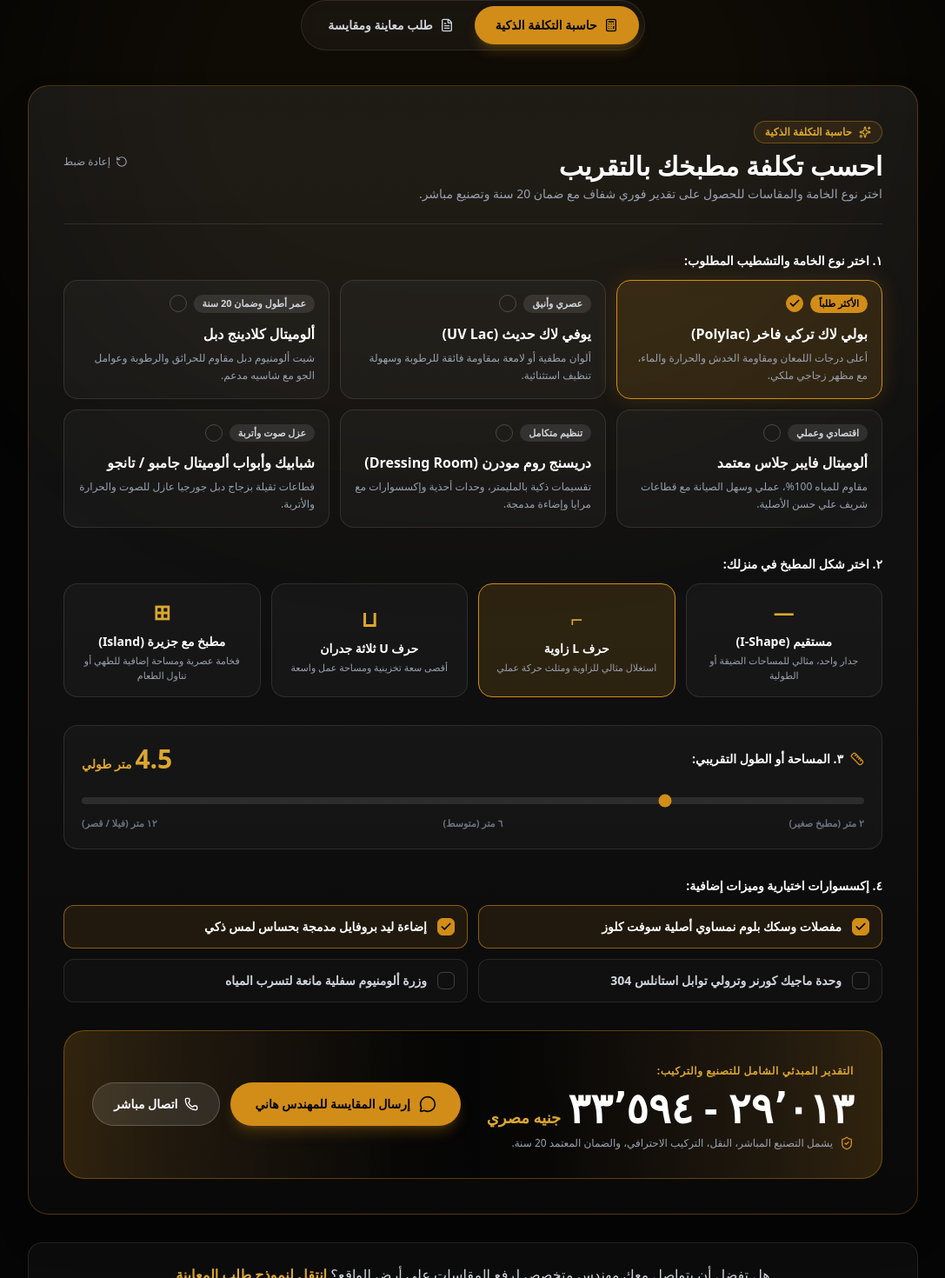
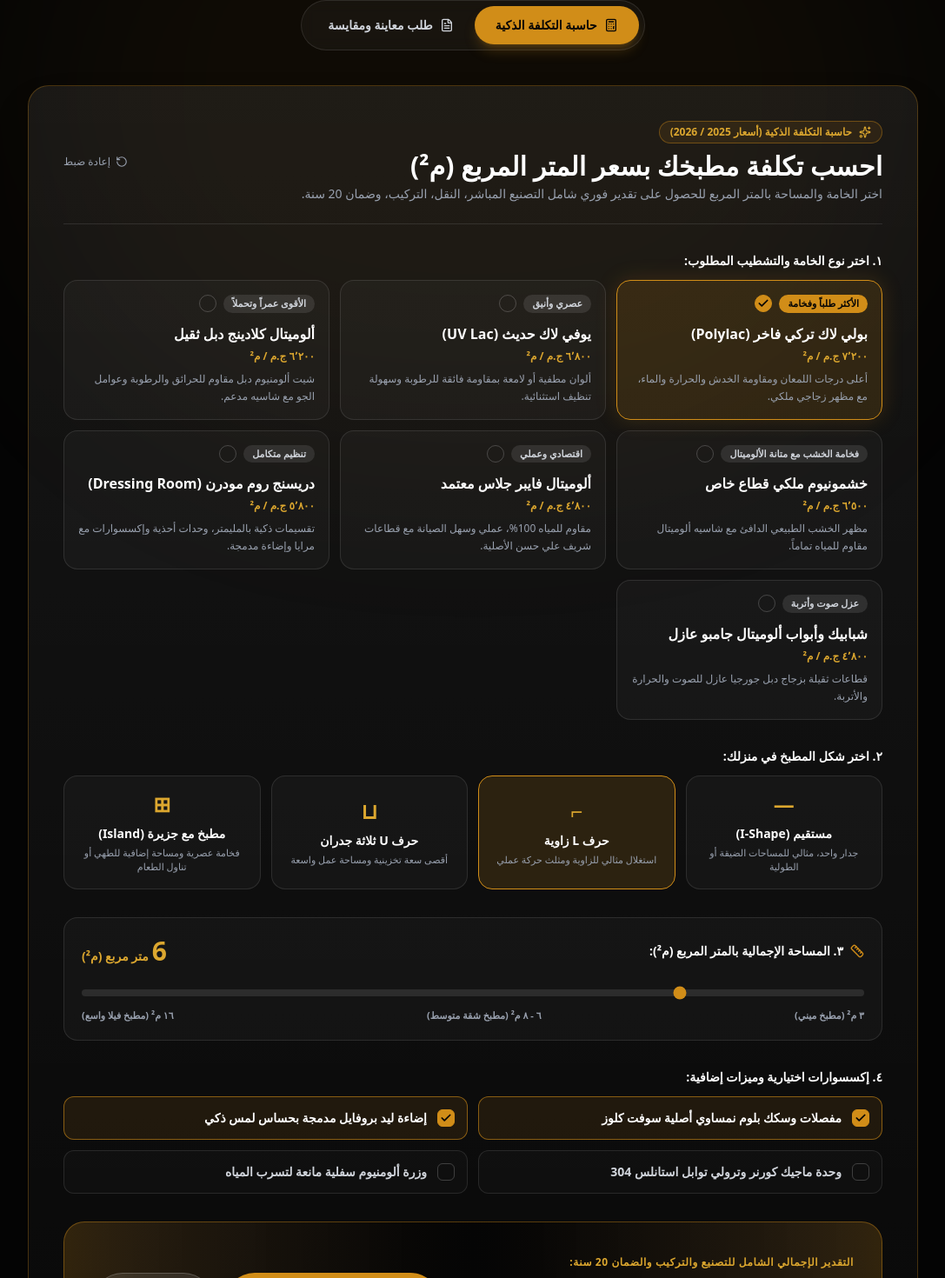
Before and after one commit to elsaiedhany/altaqwa-factory, a Next.js app: page /quote in a window 1280 px wide. Shown: the part 289-1759 px from the top of the page at 87% size, without its empty margins (96-1183 px from the left). Built offline with nearby package versions, Linux system fonts and the light colour scheme.

Commit message:
fix: update kitchen pricing to realistic square meter market rates (~7,000 EGP/sqm)

```diff
--- a/src/components/quote/KitchenEstimator.tsx
+++ b/src/components/quote/KitchenEstimator.tsx
@@ -1,7 +1,7 @@
 "use client";
 
 import { useState, useId } from "react";
-import { Check, Sparkles, MessageCircle, Phone, ArrowLeft, RotateCcw, ShieldCheck, Ruler, Layers } from "lucide-react";
+import { Check, Sparkles, MessageCircle, Phone, RotateCcw, ShieldCheck, Ruler } from "lucide-react";
 import { siteInfo } from "@/data/siteData";
 
 interface MaterialOption {
@@ -16,44 +16,51 @@ const MATERIALS: MaterialOption[] = [
   {
     id: "polylac",
     name: "بولي لاك تركي فاخر (Polylac)",
-    badge: "الأكثر طلباً",
+    badge: "الأكثر طلباً وفخامة",
     desc: "أعلى درجات اللمعان ومقاومة الخدش والحرارة والماء، مع مظهر زجاجي ملكي.",
-    basePricePerMeter: 4800,
+    basePricePerMeter: 7200,
   },
   {
     id: "uv-lac",
     name: "يوفي لاك حديث (UV Lac)",
     badge: "عصري وأنيق",
     desc: "ألوان مطفية أو لامعة بمقاومة فائقة للرطوبة وسهولة تنظيف استثنائية.",
-    basePricePerMeter: 4400,
+    basePricePerMeter: 6800,
   },
   {
     id: "cladding",
-    name: "ألوميتال كلادينج دبل",
-    badge: "عمر أطول وضمان 20 سنة",
+    name: "ألوميتال كلادينج دبل ثقيل",
+    badge: "الأقوى عمراً وتحملاً",
     desc: "شيت ألومنيوم دبل مقاوم للحرائق والرطوبة وعوامل الجو مع شاسيه مدعم.",
-    basePricePerMeter: 3900,
+    basePricePerMeter: 6200,
+  },
+  {
+    id: "khashem",
+    name: "خشمونيوم ملكي قطاع خاص",
+    badge: "فخامة الخشب مع متانة الألوميتال",
+    desc: "مظهر الخشب الطبيعي الدافئ مع شاسيه ألوميتال مقاوم للمياه تماماً.",
+    basePricePerMeter: 6500,
   },
   {
     id: "fiber",
     name: "ألوميتال فايبر جلاس معتمد",
     badge: "اقتصادي وعملي",
     desc: "مقاوم للمياه 100%، عملي وسهل الصيانة مع قطاعات شريف علي حسن الأصلية.",
-    basePricePerMeter: 3400,
+    basePricePerMeter: 4800,
   },
   {
     id: "dressing",
     name: "دريسنج روم مودرن (Dressing Room)",
     badge: "تنظيم متكامل",
     desc: "تقسيمات ذكية بالمليمتر، وحدات أحذية وإكسسوارات مع مرايا وإضاءة مدمجة.",
-    basePricePerMeter: 3600,
+    basePricePerMeter: 5800,
   },
   {
     id: "jumbo",
-    name: "شبابيك وأبواب ألوميتال جامبو / تانجو",
+    name: "شبابيك وأبواب ألوميتال جامبو عازل",
     badge: "عزل صوت وأتربة",
     desc: "قطاعات ثقيلة بزجاج دبل جورجيا عازل للصوت والحرارة والأتربة.",
-    basePricePerMeter: 3200,
+    basePricePerMeter: 4800,
   },
 ];
 
@@ -67,9 +74,9 @@ interface LayoutOption {
 
 const LAYOUTS: LayoutOption[] = [
   { id: "straight", name: "مستقيم (I-Shape)", iconText: "—", factor: 1.0, desc: "جدار واحد، مثالي للمساحات الضيقة أو الطولية" },
-  { id: "l-shape", name: "حرف L زاوية", iconText: "⌐", factor: 1.15, desc: "استغلال مثالي للزاوية ومثلث حركة عملي" },
-  { id: "u-shape", name: "حرف U ثلاثة جدران", iconText: "⊔", factor: 1.35, desc: "أقصى سعة تخزينية ومساحة عمل واسعة" },
-  { id: "island", name: "مطبخ مع جزيرة (Island)", iconText: "⊞", factor: 1.5, desc: "فخامة عصرية ومساحة إضافية للطهي أو تناول الطعام" },
+  { id: "l-shape", name: "حرف L زاوية", iconText: "⌐", factor: 1.05, desc: "استغلال مثالي للزاوية ومثلث حركة عملي" },
+  { id: "u-shape", name: "حرف U ثلاثة جدران", iconText: "⊔", factor: 1.1, desc: "أقصى سعة تخزينية ومساحة عمل واسعة" },
+  { id: "island", name: "مطبخ مع جزيرة (Island)", iconText: "⊞", factor: 1.15, desc: "فخامة عصرية ومساحة إضافية للطهي أو تناول الطعام" },
 ];
 
 interface AccessoryOption {
@@ -79,16 +86,16 @@ interface AccessoryOption {
 }
 
 const ACCESSORIES: AccessoryOption[] = [
-  { id: "blum", name: "مفصلات وسكك بلوم نمساوي أصلية سوفت كلوز", price: 3500 },
-  { id: "led", name: "إضاءة ليد بروفايل مدمجة بحساس لمس ذكي", price: 2200 },
-  { id: "magic-corner", name: "وحدة ماجيك كورنر وترولي توابل استانلس 304", price: 4200 },
-  { id: "aluminum-skirting", name: "وزرة ألومنيوم سفلية مانعة لتسرب المياه", price: 1400 },
+  { id: "blum", name: "مفصلات وسكك بلوم نمساوي أصلية سوفت كلوز", price: 4000 },
+  { id: "led", name: "إضاءة ليد بروفايل مدمجة بحساس لمس ذكي", price: 2500 },
+  { id: "magic-corner", name: "وحدة ماجيك كورنر وترولي توابل استانلس 304", price: 4500 },
+  { id: "aluminum-skirting", name: "وزرة ألومنيوم سفلية مانعة لتسرب المياه", price: 1500 },
 ];
 
 export default function KitchenEstimator() {
   const [selectedMaterial, setSelectedMaterial] = useState<string>("polylac");
   const [selectedLayout, setSelectedLayout] = useState<string>("l-shape");
-  const [meters, setMeters] = useState<number>(4.5);
+  const [sqMeters, setSqMeters] = useState<number>(6);
   const [selectedAccessories, setSelectedAccessories] = useState<string[]>(["blum", "led"]);
   const metersInputId = useId();
 
@@ -106,10 +113,10 @@ export default function KitchenEstimator() {
     return sum + (acc ? acc.price : 0);
   }, 0);
 
-  // Calculation
-  const baseCost = currentMaterial.basePricePerMeter * meters * currentLayout.factor;
+  // Calculation based on Square Meters (المتر المربع)
+  const baseCost = currentMaterial.basePricePerMeter * sqMeters * currentLayout.factor;
   const totalMin = Math.round((baseCost + accessoriesTotal) * 0.95);
-  const totalMax = Math.round((baseCost + accessoriesTotal) * 1.1);
+  const totalMax = Math.round((baseCost + accessoriesTotal) * 1.08);
 
   const formattedAccessories = selectedAccessories
     .map((id) => ACCESSORIES.find((a) => a.id === id)?.name)
@@ -119,11 +126,12 @@ export default function KitchenEstimator() {
   const whatsappMessage = encodeURIComponent(
     `*طلب مقايسة وحساب تكلفة من حاسبة الموقع - مصنع التقوى*\n\n` +
       `*الخامة المختارة:* ${currentMaterial.name}\n` +
+      `*سعر المتر المربع التقديري:* ${currentMaterial.basePricePerMeter.toLocaleString("ar-EG")} ج.م / م²\n` +
       `*شكل المطبخ:* ${currentLayout.name}\n` +
-      `*المساحة التقريبية:* ${meters} متر طولي\n` +
-      `*الإضافات:* ${formattedAccessories || "بدون إضافات"}\n` +
-      `*التكلفة التقديرية:* ${totalMin.toLocaleString("ar-EG")} - ${totalMax.toLocaleString("ar-EG")} ج.م\n\n` +
-      `أرغب في حجز موعد معاينة ورفع مقاسات هندسية مجانية لموقعي.`
+      `*المساحة الإجمالية:* ${sqMeters} متر مربع (م²)\n` +
+      `*الإضافات:* ${formattedAccessories || "بدون إضافات إضافية"}\n` +
+      `*التكلفة الإجمالية التقديرية:* ${totalMin.toLocaleString("ar-EG")} - ${totalMax.toLocaleString("ar-EG")} ج.م\n\n` +
+      `أرغب في حجز موعد معاينة ورفع مقاسات هندسية مجانية لموقعي تحت إشراف م/ هاني توفيق الفقي.`
   );
 
   return (
@@ -132,11 +140,14 @@ export default function KitchenEstimator() {
         <div>
           <span className="inline-flex items-center gap-2 rounded-full border border-gold-500/40 bg-gold-500/10 px-3 py-1 text-xs font-bold text-gold-400">
             <Sparkles className="h-3.5 w-3.5" />
-            حاسبة التكلفة الذكية
+            حاسبة التكلفة الذكية (أسعار 2025 / 2026)
           </span>
-          <h2 className="mt-2 text-2xl font-black text-white md:text-3xl">احسب تكلفة مطبخك بالتقريب</h2>
+          <h2 className="mt-2 text-2xl font-black text-white md:text-3xl">
+            احسب تكلفة مطبخك بسعر المتر المربع (م²)
+          </h2>
           <p className="mt-1 text-sm text-gray-400">
-            اختر نوع الخامة والمقاسات للحصول على تقدير فوري شفاف مع ضمان 20 سنة وتصنيع مباشر.
+            اختر الخامة والمساحة بالمتر المربع للحصول على تقدير فوري شامل التصنيع المباشر، النقل،
+            التركيب، وضمان 20 سنة.
           </p>
         </div>
         <button
@@ -144,7 +155,7 @@ export default function KitchenEstimator() {
           onClick={() => {
             setSelectedMaterial("polylac");
             setSelectedLayout("l-shape");
-            setMeters(4.5);
+            setSqMeters(6);
             setSelectedAccessories(["blum", "led"]);
           }}
           className="inline-flex items-center gap-1.5 text-xs text-gray-400 hover:text-gold-400 transition"
@@ -191,9 +202,14 @@ export default function KitchenEstimator() {
                     </div>
                   </div>
                   <div className="mt-3">
-                    <h3 className="font-black text-white text-base group-hover:text-gold-300 transition">
-                      {mat.name}
-                    </h3>
+                    <div className="flex items-baseline justify-between gap-2">
+                      <h3 className="font-black text-white text-base group-hover:text-gold-300 transition">
+                        {mat.name}
+                      </h3>
+                    </div>
+                    <span className="mt-1 inline-block text-xs font-black text-gold-400">
+                      {mat.basePricePerMeter.toLocaleString("ar-EG")} ج.م / م²
+                    </span>
                     <p className="mt-1.5 text-xs leading-5 text-gray-400">{mat.desc}</p>
                   </div>
                 </button>
@@ -230,34 +246,37 @@ export default function KitchenEstimator() {
           </div>
         </div>
 
-        {/* Step 3: Kitchen Length */}
+        {/* Step 3: Kitchen Square Meters */}
         <div className="rounded-2xl border border-white/10 bg-white/[0.03] p-5">
           <div className="flex items-center justify-between gap-4">
-            <label htmlFor={metersInputId} className="flex items-center gap-2 text-sm font-black text-white cursor-pointer">
+            <label
+              htmlFor={metersInputId}
+              className="flex items-center gap-2 text-sm font-black text-white cursor-pointer"
+            >
               <Ruler className="h-4 w-4 text-gold-500" />
-              ٣. المساحة أو الطول التقريبي:
+              ٣. المساحة الإجمالية بالمتر المربع (م²):
             </label>
             <div className="flex items-baseline gap-1 text-gold-400">
-              <span className="text-3xl font-black">{meters}</span>
-              <span className="text-sm font-bold">متر طولي</span>
+              <span className="text-3xl font-black">{sqMeters}</span>
+              <span className="text-sm font-bold">متر مربع (م²)</span>
             </div>
           </div>
           <div className="mt-4">
             <input
               id={metersInputId}
               type="range"
-              min="2"
-              max="12"
+              min="3"
+              max="16"
               step="0.5"
-              value={meters}
-              onChange={(e) => setMeters(parseFloat(e.target.value))}
-              aria-label="المساحة أو الطول التقريبي بالمتر الطولي"
+              value={sqMeters}
+              onChange={(e) => setSqMeters(parseFloat(e.target.value))}
+              aria-label="المساحة الإجمالية بالمتر المربع"
               className="h-2 w-full cursor-pointer appearance-none rounded-lg bg-white/10 accent-gold-500"
             />
-            <div className="mt-2 flex justify-between text-[11px] font-bold text-gray-500">
-              <span>٢ متر (مطبخ صغير)</span>
-              <span>٦ متر (متوسط)</span>
-              <span>١٢ متر (فيلا / قصر)</span>
+            <div className="mt-2 flex justify-between text-[11px] font-bold text-gray-400">
+              <span>٣ م² (مطبخ ميني)</span>
+              <span>٦ - ٨ م² (مطبخ شقة متوسط)</span>
+              <span>١٦ م² (مطبخ فيلا واسع)</span>
             </div>
           </div>
         </div>
@@ -302,7 +321,7 @@ export default function KitchenEstimator() {
           <div className="flex flex-col items-center justify-between gap-6 md:flex-row">
             <div>
               <span className="text-xs font-bold uppercase tracking-wider text-gold-400">
-                التقدير المبدئي الشامل للتصنيع والتركيب:
+                التقدير الإجمالي الشامل للتصنيع والتركيب والضمان 20 سنة:
               </span>
               <div className="mt-2 flex items-baseline gap-2">
                 <span className="text-3xl font-black text-white md:text-5xl">
@@ -312,7 +331,8 @@ export default function KitchenEstimator() {
               </div>
               <p className="mt-2 text-xs text-gray-400 flex items-center gap-2">
                 <ShieldCheck className="h-4 w-4 text-gold-500 shrink-0" />
-                يشمل التصنيع المباشر، النقل، التركيب الاحترافي، والضمان المعتمد 20 سنة.
+                سعر المتر المربع ({currentMaterial.basePricePerMeter.toLocaleString("ar-EG")} ج.م / م²)
+                يشمل الخامات الأصلية والتجميع والتركيب بالدقهلية ومصر.
               </p>
             </div>
 
```
Also changed, not shown: src/components/home/MaterialsComparison.tsx (+4 -4 lines).
